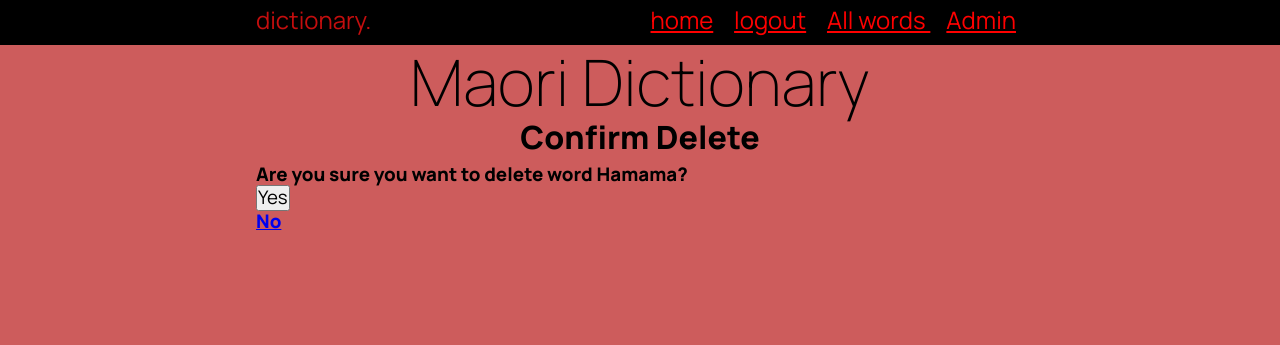
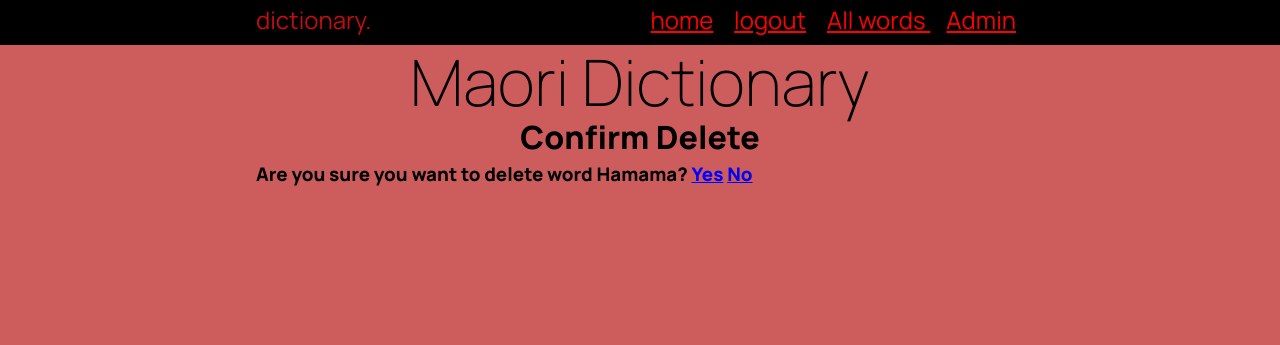
Before and after one commit to rohit-medarametla/Dictionary-Maori, a Flask app: page /delete_word/1 in a window 1280 px wide. Shown: the top 345 px of the page. Run offline with Flask 3, Linux system fonts and the light colour scheme; a user stored in the database is signed in; data comes from the database, SQL or seed files in the repository; both versions use the stored data as it was after the commit.

Commit message:
I have made changes that the delete button would look like a normal href text to click on so it looks clean and not odd one out being a button

```diff
--- a/static/style.css
+++ b/static/style.css
@@ -337,3 +337,21 @@ td, th {
     color: black;
     font-size: 0.8rem;
 }
+
+.inline-form {
+    display: inline;
+}
+
+.link-button {
+    background: none;
+    color: blue;
+    border: none;
+    padding: 0;
+    font: inherit;
+    cursor: pointer;
+    text-decoration: underline; /* Makes it look more like a link */
+}
+
+.link-button:hover {
+    color: darkblue; /* Optional: change color on hover */
+}
--- a/templates/delete_confirm1.html
+++ b/templates/delete_confirm1.html
@@ -4,8 +4,8 @@
 
 {% block main %}
     <h3>Are you sure you want to delete {{ type }} {{ name }}?
-        <form action="/delete_word_confirm/{{ id }}" method="POST">
-            <button type="submit">Yes</button>
+        <form action="/delete_word_confirm/{{ id }}" method="POST" class="inline-form">
+            <button type="submit" class="link-button">Yes</button>
         </form>
         <a href="/allwords">No</a></h3>
 {% endblock %}
--- a/templates/word_detail.html
+++ b/templates/word_detail.html
@@ -58,8 +58,8 @@
         <td colspan="4"><a href="/edit/{{ id[0] }}">Edit </a> </td>
     </tr>
         <tr>
-        <td colspan="4"> <form action="/delete_word/{{ id[0] }}" method="GET">
-            <button type="submit">Delete Word</button>
+        <td colspan="4"> <form action="/delete_word/{{ id[0] }}" method="GET" class="inline-form">
+            <button type="submit" class="link-button">Delete Word</button>
         </form> </td>
         </tr>
 
```
Also changed, not shown: Maori.db.
